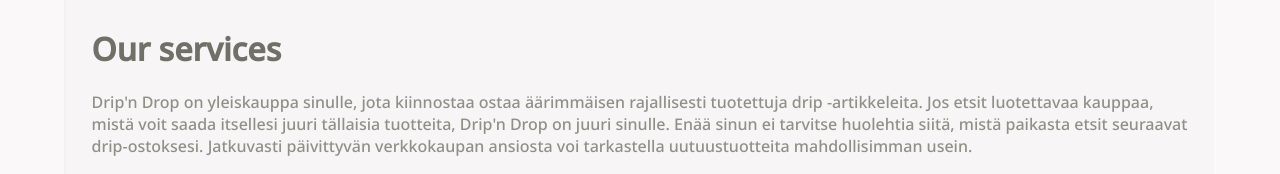
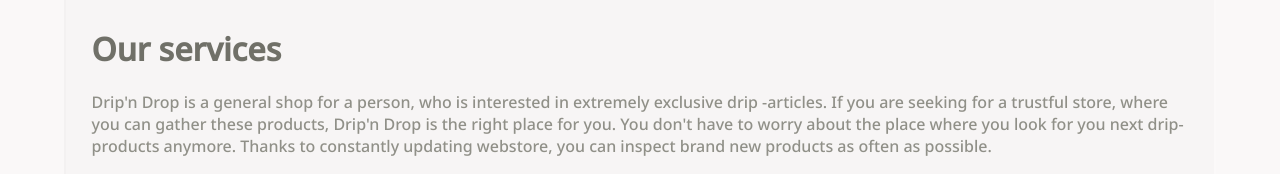
Before and after one commit to ViljoRanta/Projekti-9, a plain HTML site: page services.html in a window 1280 px wide. Shown: the part 598-772 px from the top of the page. Drawn offline with Linux system fonts and the light colour scheme.

Commit message:
Update services.html

```diff
--- a/services.html
+++ b/services.html
@@ -85,7 +85,7 @@ function hide() {
 
 <div class="mainpage">
 <h1> Our services </h1>
-<p> Drip'n Drop on yleiskauppa sinulle, jota kiinnostaa ostaa äärimmäisen rajallisesti tuotettuja drip -artikkeleita. Jos etsit luotettavaa kauppaa, mistä voit saada itsellesi juuri tällaisia tuotteita, Drip'n Drop on juuri sinulle. Enää sinun ei tarvitse huolehtia siitä, mistä paikasta etsit seuraavat drip-ostoksesi. Jatkuvasti päivittyvän verkkokaupan ansiosta voi tarkastella uutuustuotteita mahdollisimman usein.</p>
+<p> Drip'n Drop is a general shop for a person, who is interested in extremely exclusive drip -articles. If you are seeking for a trustful store, where you can gather these products, Drip'n Drop is the right place for you. You don't have to worry about the place where you look for you next drip-products anymore. Thanks to constantly updating webstore, you can inspect brand new products as often as possible.</p>
 <h2> Älä huoli turhaan boteista! </h2>
 <p> Meillä on botti, joka ostaa vaatteet puolestanne, jotta sinä saisit juuri ne vaatteet jotka haluat. Edistyneimmät koodarimme ovat ohjelmoineet huippulaatuisia botteja, joiden avulla kykenemme haalimaan halutuimmat tuotteet suuremalla todennäköisyydellä.</p>
 <h2> All-in-one ratkaisu kaikkiin drip tarpeisiinne </h2>
```
